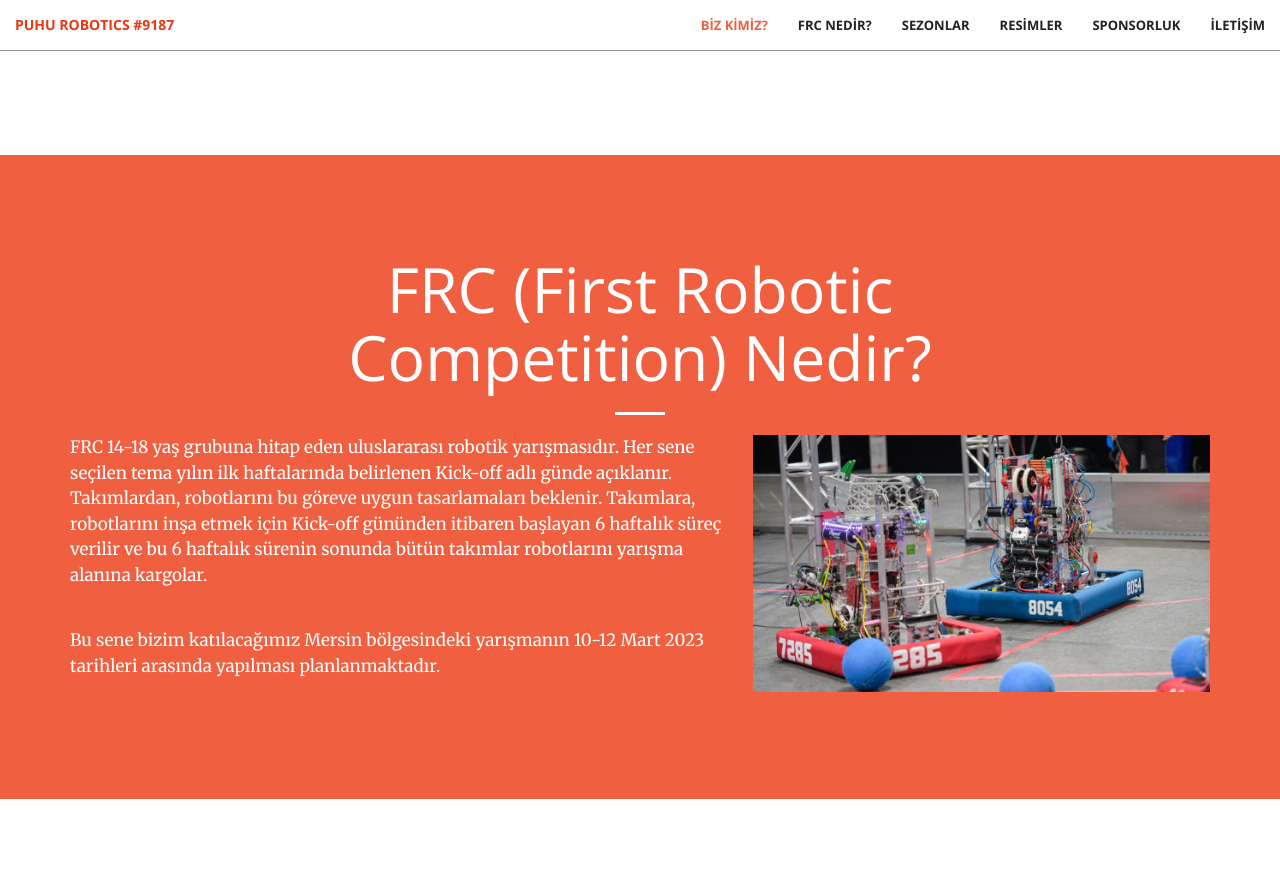
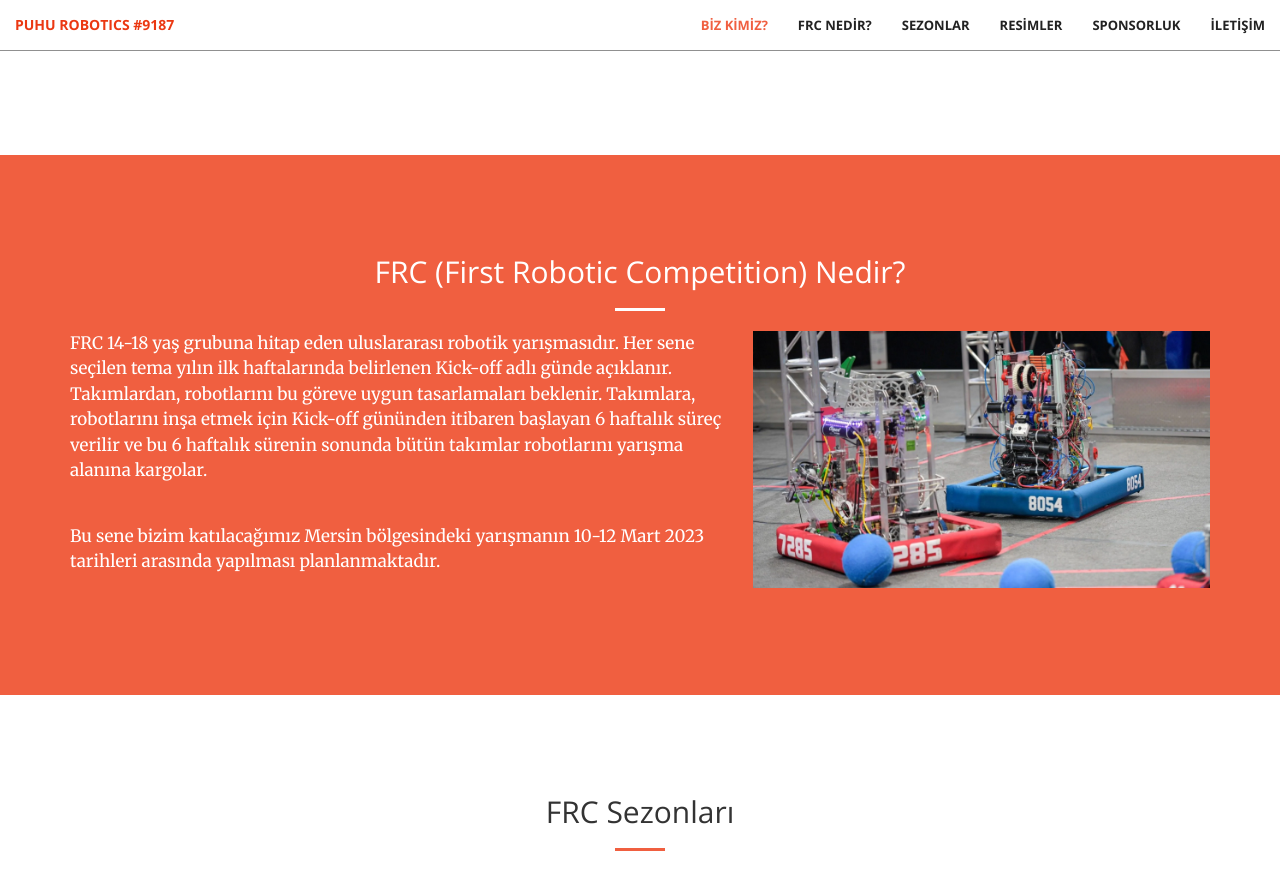
Before and after one commit to yunchi-098/puhu9187.github.io, a Jekyll site: the page built from index.html, in a window 1280 px wide and 900 px high, scrolled down 1410 px. Shown: the top 890 px of the window. Built offline with Jekyll 4.4.1, drawn with Linux system fonts in a browser that asks for light colours.

Commit message:
font size

```diff
--- a/_includes/call-to-action.html
+++ b/_includes/call-to-action.html
@@ -2,7 +2,7 @@
     <div class="container">
         <div class="row">
             <div class="col-lg-8 col-lg-offset-2 text-center">
-                <h1 class="section-heading">FRC (First Robotic Competition) Nedir?</h1>
+                <h2 class="section-heading">FRC (First Robotic Competition) Nedir?</h2>
                 <hr class="light">
             </div>
             <div class="col-lg-7 col-lg-offset-0 col-md-6">
```
